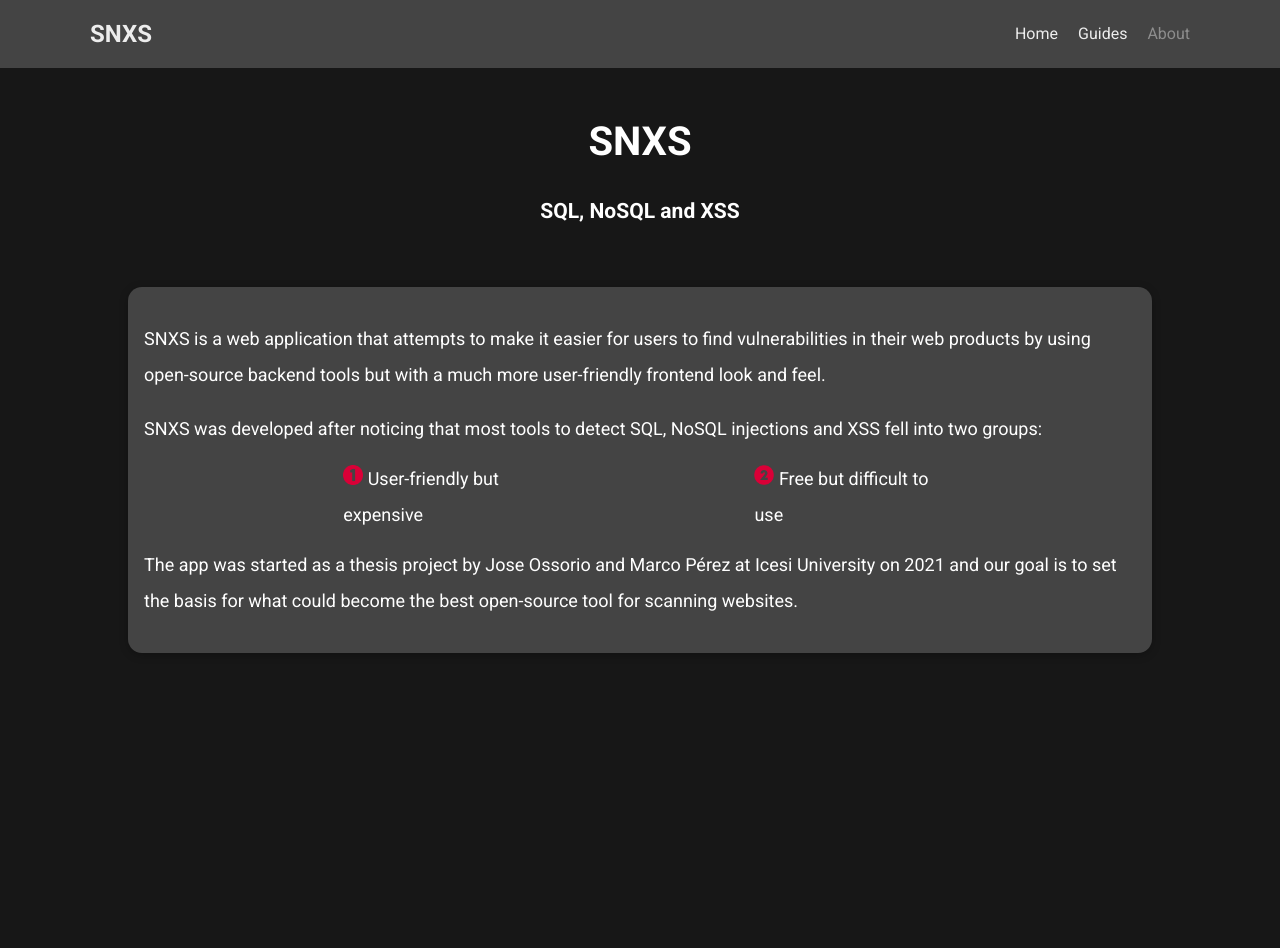
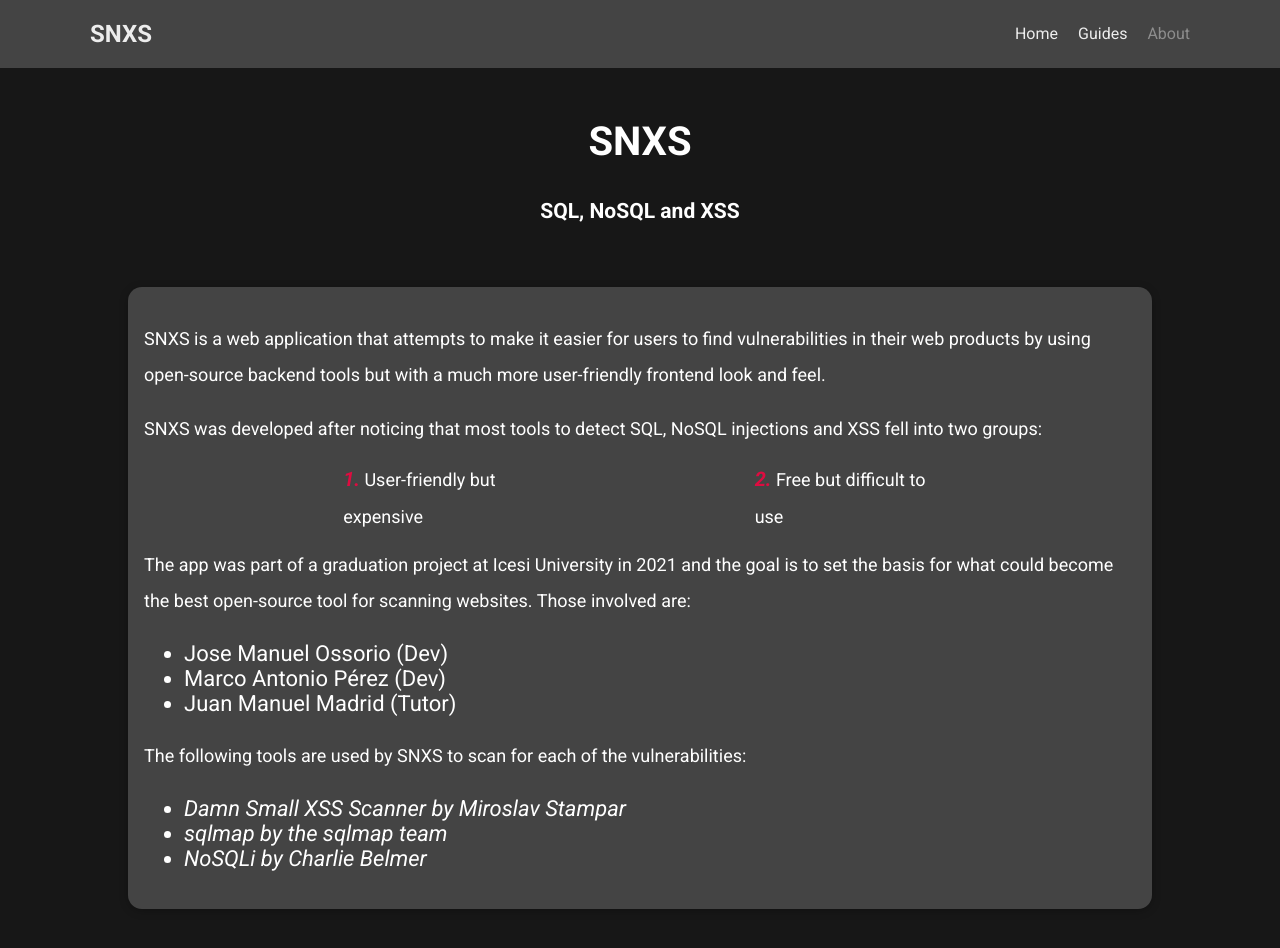
Before and after one commit to joseosso/SNXS-frontend, a React (Create React App) app: page /about in a window 1280 px wide. Shown: the top 948 px of the page. Before the commit the page ends 800 px from the top, so only its background shows below. Built offline with nearby package versions, Linux system fonts and the light colour scheme.

Commit message:
finish first version of about page, add custom scrollbar to app

```diff
--- a/src/index.css
+++ b/src/index.css
@@ -5,3 +5,23 @@
   font-family: 'Roboto', sans-serif;
   background-color: #171717;
 }
+
+::-webkit-scrollbar-track
+{
+  -webkit-box-shadow: inset 0 0 6px rgba(0,0,0,0.3);
+  border-radius: 10px;
+  background-color: #F5F5F5;
+}
+
+::-webkit-scrollbar
+{
+  width: 12px;
+  background-color: #F5F5F5;
+}
+
+::-webkit-scrollbar-thumb
+{
+  border-radius: 10px;
+  -webkit-box-shadow: inset 0 0 6px rgba(0,0,0,.3);
+  background-color: #555;
+}
--- a/src/pages/About/AboutPage.js
+++ b/src/pages/About/AboutPage.js
@@ -1,8 +1,6 @@
 import React from 'react';
 import classes from './AboutPage.module.css';
 import Card from "../../components/UI/Card/Card";
-import NumberOne from "../../assets/numberOne.png";
-import NumberTwo from "../../assets/numberTwo.png";
 
 const AboutPage = () => {
     return (
@@ -18,12 +16,23 @@
                 <p>SNXS was developed after noticing that most tools to detect SQL, NoSQL injections and XSS fell into
                     two groups:</p>
                 <div className={classes.featureList}>
-                        <p><img className={classes.numberImage} src={NumberOne} alt="number 1"/> User-friendly but expensive</p>
-                        <p><img className={classes.numberImage} src={NumberTwo} alt="number 2"/> Free but difficult to use</p>
+                        <p><em>1.</em> User-friendly but expensive</p>
+                        <p><em>2.</em> Free but difficult to use</p>
                 </div>
-                <p>The app was started as a thesis project by Jose Ossorio and Marco Pérez at Icesi University on 2021
-                    and our goal is to set the basis for what could become the best open-source tool for scanning
-                    websites.</p>
+                <p>The app was part of a graduation project at Icesi University in 2021
+                    and the goal is to set the basis for what could become the best open-source tool for scanning
+                    websites. Those involved are:</p>
+                <ul className={classes.list}>
+                    <li>Jose Manuel Ossorio (Dev)</li>
+                    <li>Marco Antonio Pérez (Dev)</li>
+                    <li>Juan Manuel Madrid (Tutor)</li>
+                </ul>
+                <p>The following tools are used by SNXS to scan for each of the vulnerabilities:</p>
+                <ul className={classes.list}>
+                    <li><a href="/">Damn Small XSS Scanner by Miroslav Stampar</a></li>
+                    <li><a href="/">sqlmap by the sqlmap team</a></li>
+                    <li><a href="/">NoSQLi by Charlie Belmer</a></li>
+                </ul>
             </Card>
             {/*<div>Icons made by <a href="https://www.freepik.com" title="Freepik">Freepik</a> from <a href="https://www.flaticon.com/" title="Flaticon">www.flaticon.com</a></div>*/}
         </section>
--- a/src/pages/About/AboutPage.module.css
+++ b/src/pages/About/AboutPage.module.css
@@ -15,6 +15,12 @@
     width: 80%;
     margin: auto;
     height: 4rem;
+}
+
+.featureList em {
+    color: #de0c40;
+    font-weight: bold;
+    font-size: 20px;
 }
 
 .featureList p {
@@ -35,3 +41,18 @@
 .numberImage {
     height: 20px;
 }
+
+.list {
+    font-size: 22px;
+}
+
+.list a {
+    color: white;
+    text-decoration: none;
+    font-style: italic;
+}
+
+.list a:hover,
+.list a:focus {
+    color: #ccc;
+}
```
Also changed, not shown: src/assets/numberOne.png (deleted), src/assets/numberTwo.png (deleted).
